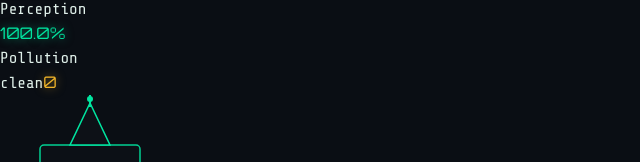
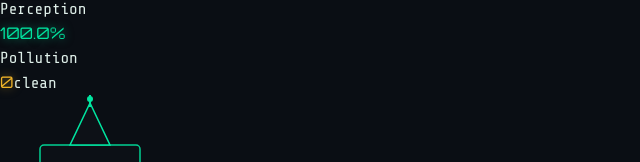
Before and after one commit to sse-project1-group19/greenwashing-game, a React (Create React App) app: page / in a window 1280 px wide. Both pictures are taken after a click on the button "Initialize System". Shown: the part 124-286 px from the top of the page, without its empty margins (0-640 px from the left). Built offline with nearby package versions, Linux system fonts and the light colour scheme.

Commit message:
fix:pollution change

```diff
--- a/src/App.tsx
+++ b/src/App.tsx
@@ -254,11 +254,11 @@ function App() {
               <span className="text-sm uppercase tracking-[0.15em] text-[var(--text-secondary)]">Pollution</span>
             </div>
             <div className="flex items-center gap-3">
+              <span className="text-lg font-bold glow-amber" style={{ fontFamily: 'Orbitron, sans-serif' }}>
+                {gameState.pollution.toFixed(0)}
+              </span>
               <span className="text-xs text-[var(--accent-amber)]">
                 {pollutionPerTick > 0 ? `+${pollutionPerTick}/s` : 'clean'}
-              </span>
-              <span className="text-lg font-bold glow-amber" style={{ fontFamily: 'Orbitron, sans-serif' }}>
-                {gameState.pollution.toFixed(0)}
               </span>
             </div>
           </div>
```
